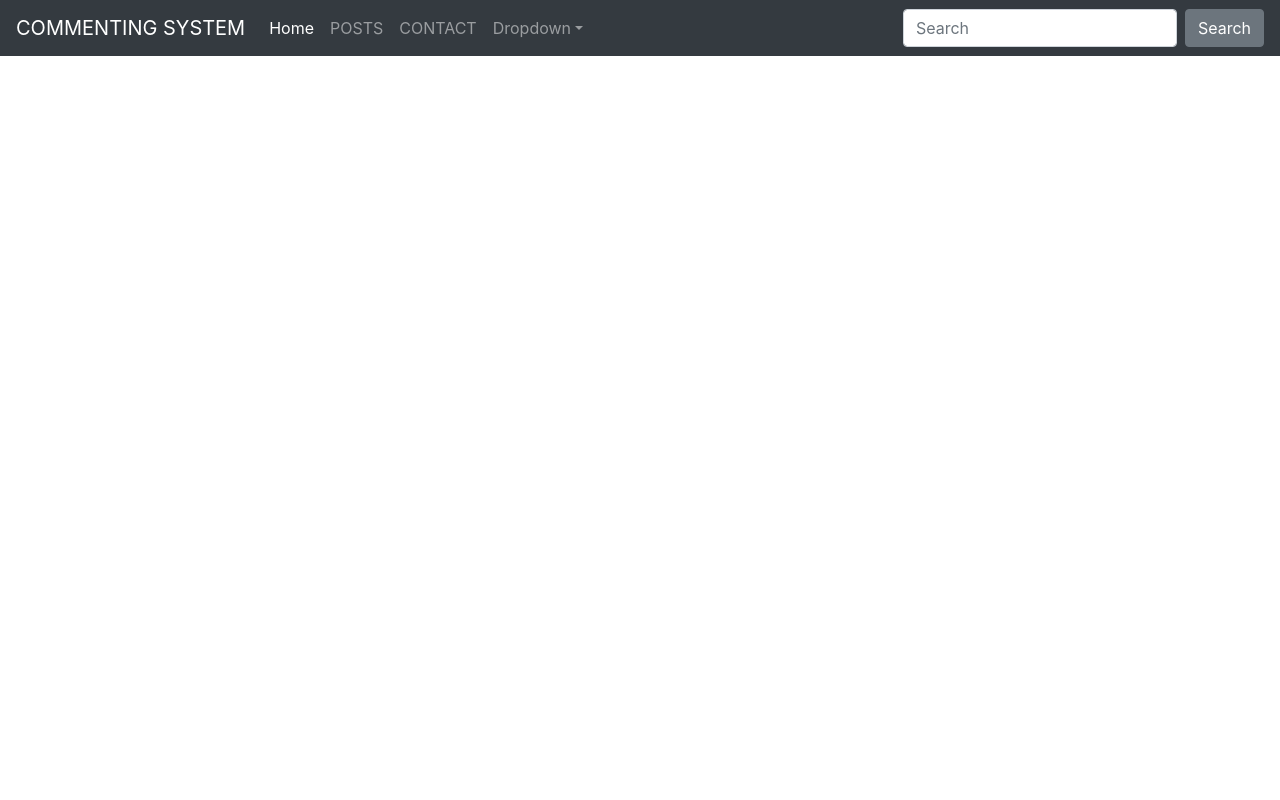
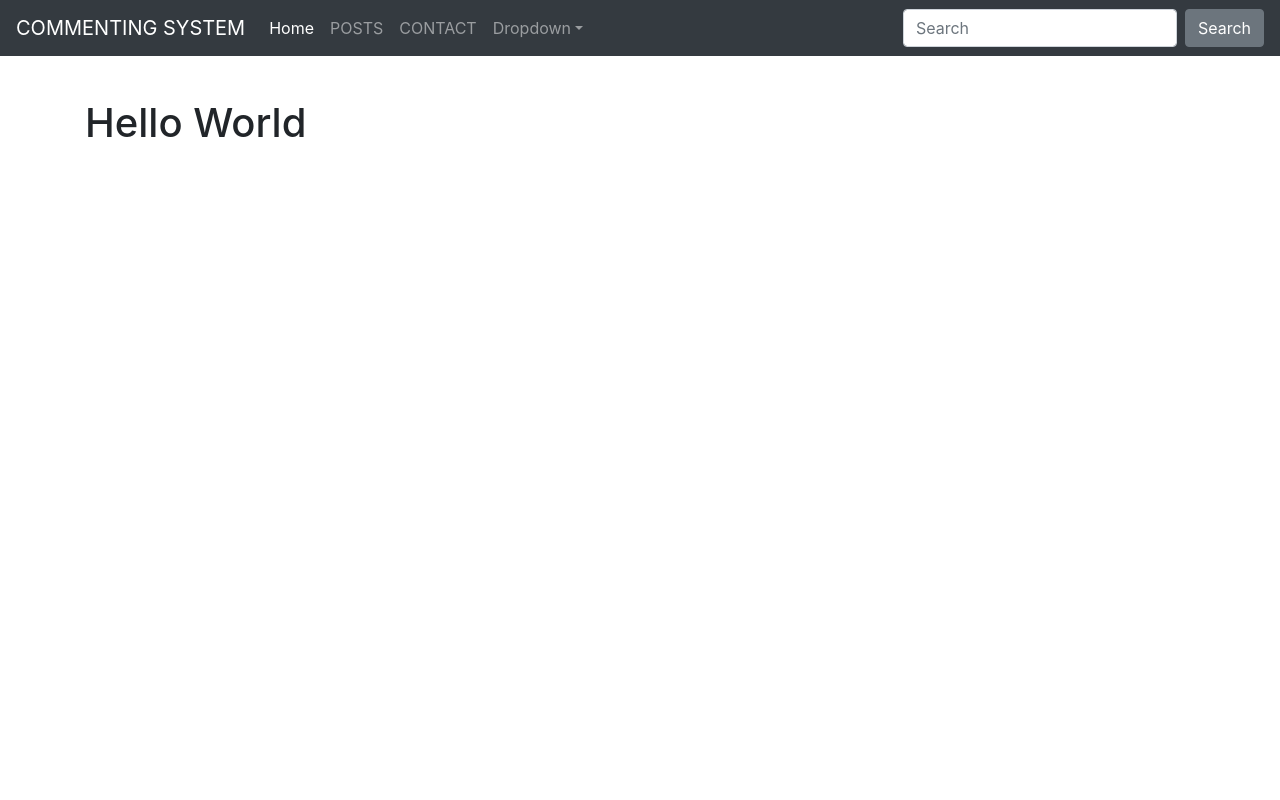
Before and after one commit to hidran/fireblog, a PHP site: page / in a window 1280 px wide. Run offline with PHP 8.4, Linux system fonts and the light colour scheme.

Commit message:
adds Postcontroller

```diff
--- /dev/null
+++ b/app/Controllers/PostController.php
@@ -0,0 +1,21 @@
+<?php
+
+namespace App\Controllers;
+
+class PostController
+{
+    protected $layout = 'layout/index.tpl.php';
+    public $name = 'Hello World';
+public function __construct()
+{
+    echo 'Post controller creato';
+}
+
+    /**
+     * @return void
+     */
+    public function display()
+    {
+        require  $this->layout;
+    }
+}
--- a/layout/index.tpl.php
+++ b/layout/index.tpl.php
@@ -8,7 +8,7 @@
     <meta name="generator" content="php mvc">
     <title>FIREBLOG</title>
     <link rel="stylesheet" href="https://cdn.jsdelivr.net/npm/bootstrap@4.5.3/dist/css/bootstrap.min.css" integrity="sha384-TX8t27EcRE3e/ihU7zmQxVncDAy5uIKz4rEkgIXeMed4M0jlfIDPvg6uqKI2xXr2" crossorigin="anonymous">
-
+  <link rel="stylesheet" href="/css/style.css">
 </head>
 <body>
 <nav class="navbar navbar-expand-md navbar-dark bg-dark fixed-top">
@@ -46,7 +46,7 @@
 
 <main role="main" class="container">
 
-  COMMENTING SYSTEM
+    <h1><?=$this->name?></h1>
 
 </main><!-- /.container -->
 <script src="https://code.jquery.com/jquery-3.5.1.min.js"></script>
--- /dev/null
+++ b/public/css/style.css
@@ -0,0 +1,3 @@
+main.container{
+    padding-top: 75px;
+}
--- a/public/index.php
+++ b/public/index.php
@@ -1,2 +1,8 @@
 <?php
-require_once '../layout/index.tpl.php';
+
+use App\Controllers\PostController;
+
+chdir(dirname(__DIR__));
+require_once __DIR__.'/../app/Controllers/PostController.php';
+$controller = new PostController();
+$controller->display();
```
